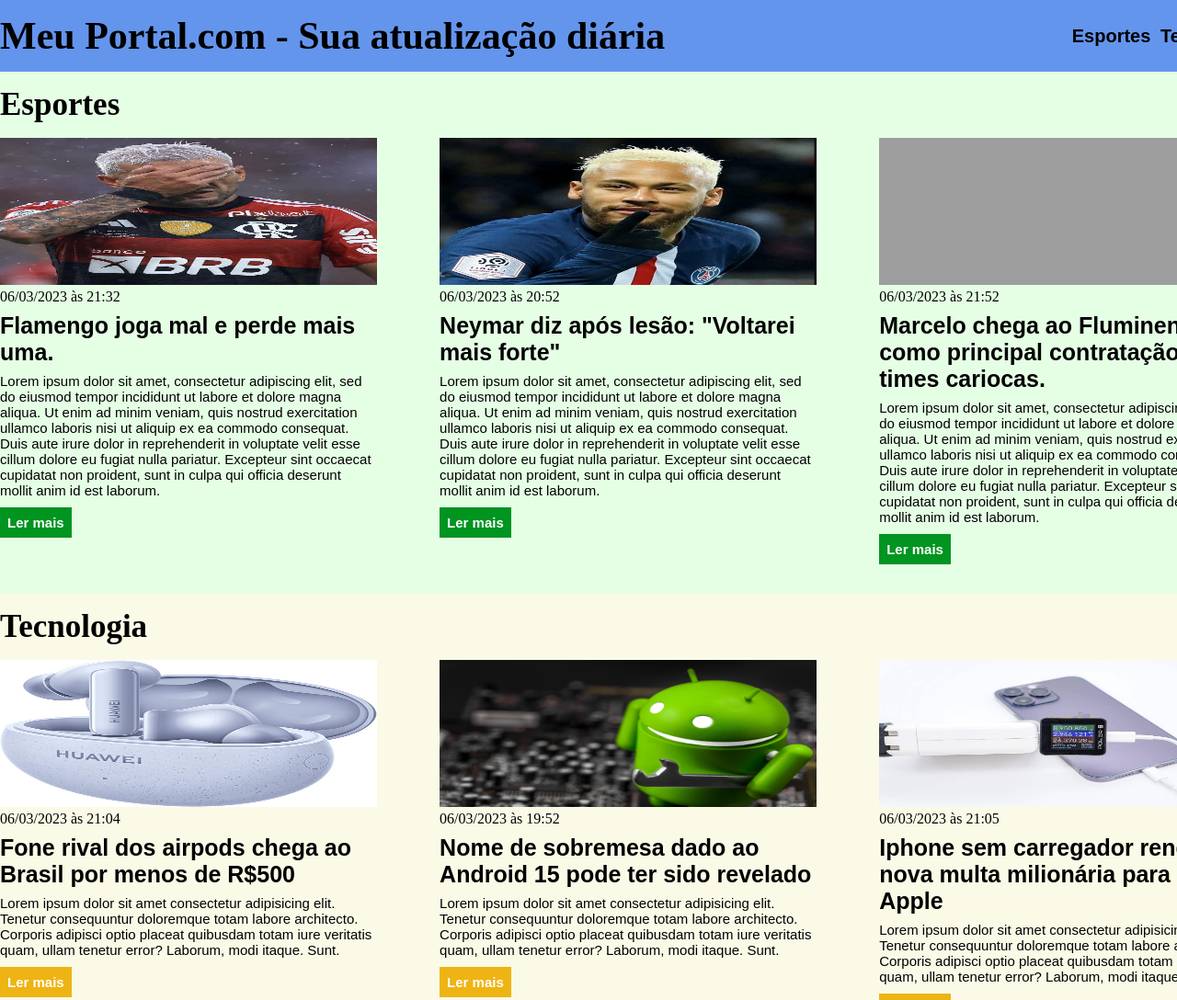
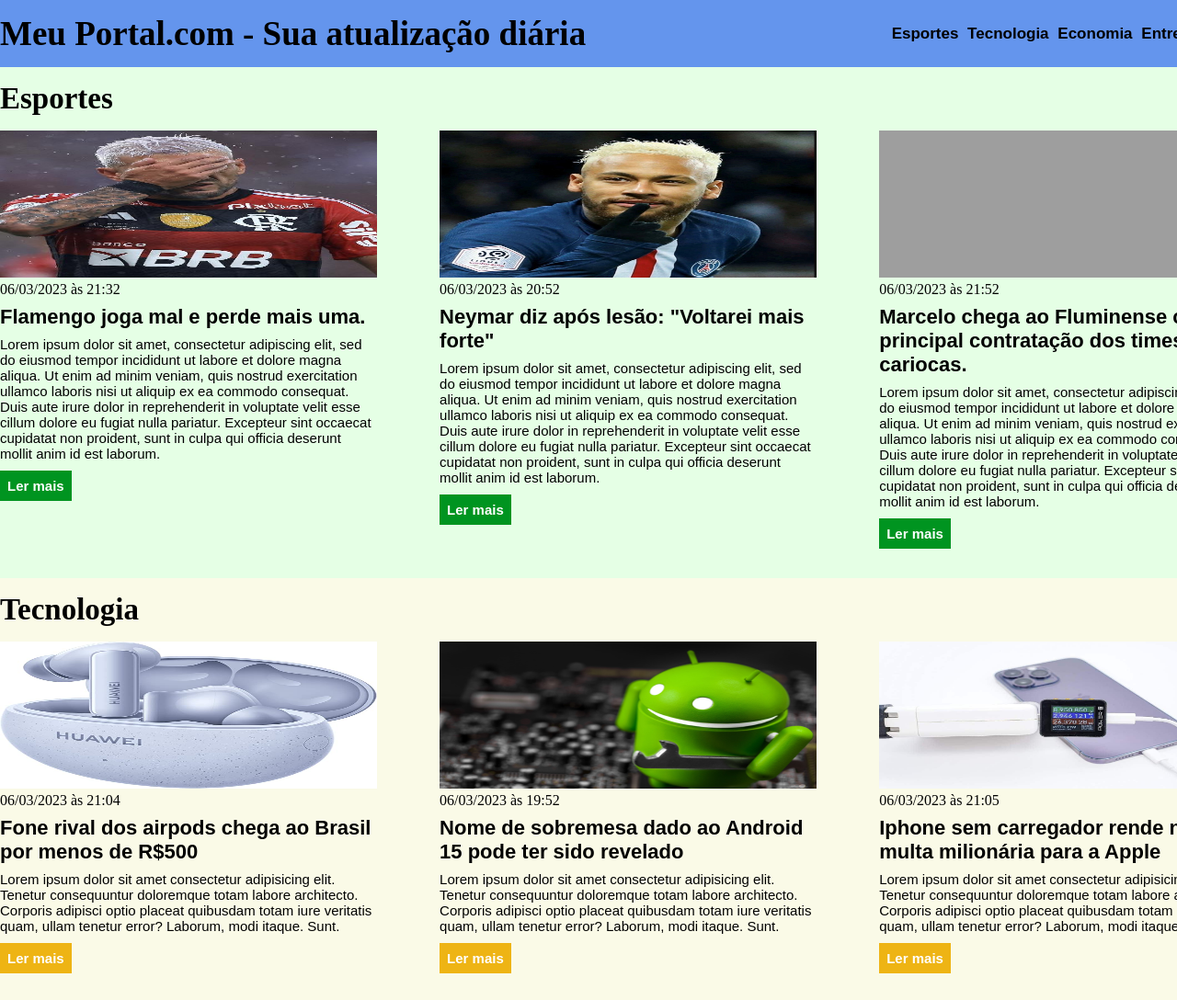
Before and after one commit to luizcoutodev/curso_ebac_frontend, a plain HTML site: page index.html in a window 1280 px wide. Shown: the top 1088 px of the page at 92% size. Drawn offline with Linux system fonts and the light colour scheme; grey boxes are pictures that could not be loaded.

Commit message:
Added new links to menu.

```diff
--- a/index.html
+++ b/index.html
@@ -18,6 +18,12 @@
                     </li>
                     <li>
                         <a href="#tecnologia" title="Ir para a seção de tecnologia.">Tecnologia</a>
+                    </li>
+                    <li>
+                        <a href="#economia" title="Ir para a seção de economia.">Economia</a>
+                    </li>
+                    <li>
+                        <a href="#entretenimento" title="Ir para a seção de entretenimento.">Entretenimento</a>
                     </li>
                 </ul>
             </nav>
--- a/main.css
+++ b/main.css
@@ -12,7 +12,7 @@
 }
 
 header .container h1{
-    font-size: 42px;
+    font-size: 37px;
 }
 
 body > header {
@@ -24,7 +24,7 @@
    font-family: Arial, Helvetica, sans-serif;
    font-weight: bold;
    margin-left: 5px;
-   font-size: 20px;
+   font-size: 17px;
 }
 
 header li a {
@@ -77,14 +77,14 @@
 }
 
 section h2 {
-    font-size: 35px;
+    font-size: 33px;
 }
 
 .artigos article h3 {
     margin-top: 8px;
     margin-bottom: 8px;
     font-family: Arial, Helvetica, sans-serif;
-    font-size: 25px;
+    font-size: 22px;
 }
 
 .artigos article a {
```
